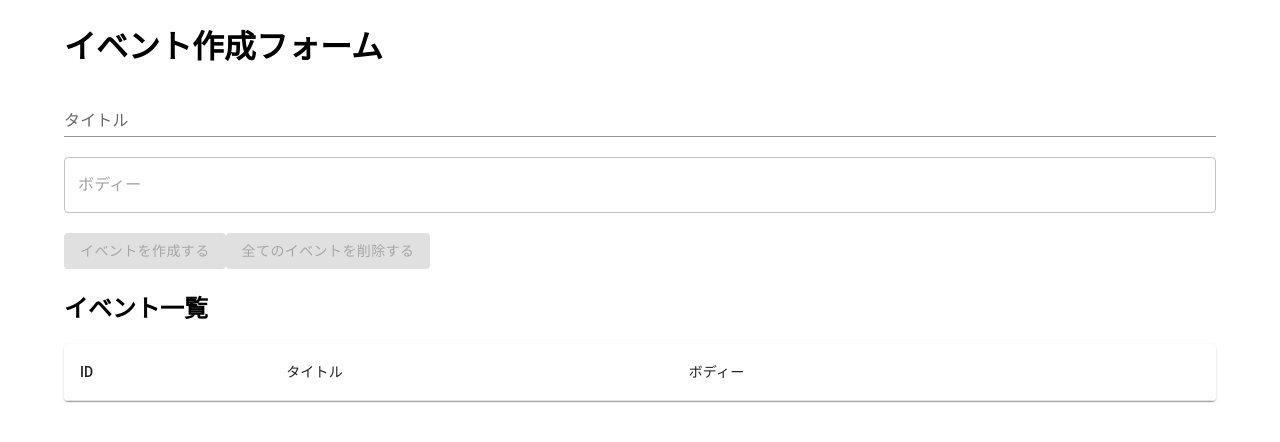
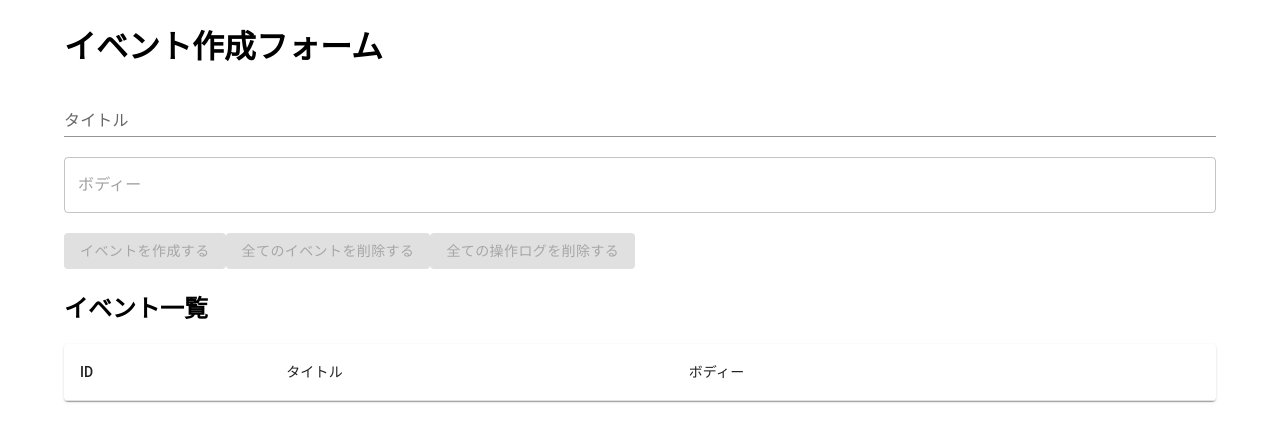
Before and after one commit to zony21/testapp, a React (Create React App) app in the folder testapp/: page / in a window 1280 px wide. Shown: the top 442 px of the page. Built offline with nearby package versions, Linux system fonts and the light colour scheme.

Commit message:
delete all opr

```diff
--- a/testapp/src/component/EventForm.js
+++ b/testapp/src/component/EventForm.js
@@ -20,7 +20,6 @@ const EventForm = () => {
         dispatch({
             type: ADD_OPERATION_LOG,
             description: 'イベントを作成しました',
-
         })
 
         setTitle('')
@@ -39,6 +38,14 @@ const EventForm = () => {
         }
     }
     const unCreatable = title === '' || body === ''
+
+    const deleteALLOprerationLogs = e => {
+        e.preventDefault()
+        const result = window.confirm('全ての操作ログを削除しますか？')
+        if (result) {
+            dispatch({ type: DELETE_OPERATION_LOGS })
+        }
+    }
     return (
         <>
             <h1>イベント作成フォーム</h1>
@@ -56,6 +63,7 @@ const EventForm = () => {
                 </div>
                 <Button variant="contained" onClick={addEvent} disabled={unCreatable}>イベントを作成する</Button>
                 <Button variant="contained" color="error" onClick={deleteAllEvents} disabled={state.events.length === 0}>全てのイベントを削除する</Button>
+                <Button variant="contained" color="error" onClick={deleteALLOprerationLogs} disabled={state.operationLogs.length === 0}>全ての操作ログを削除する</Button>
             </form>
         </>
     )
--- a/testapp/src/contexts/AppContext.js
+++ b/testapp/src/contexts/AppContext.js
@@ -1,4 +1,4 @@
-import React, { createContext } from 'react'
+import { createContext } from 'react'
 
 const AppContext = createContext()
 
--- a/testapp/src/reducers/index.js
+++ b/testapp/src/reducers/index.js
@@ -1,6 +1,5 @@
-import React from 'react'
 import { combineReducers } from 'redux'
 import events from './events'
-import operetionLogs from './operetionLogs'
+import operationLogs from './operationLogs'
 
-export default combineReducers({ events, operetionLogs })
+export default combineReducers({ events, operationLogs })
--- a/testapp/src/reducers/operetionLogs.js
+++ b/testapp/src/reducers/operationLogs.js
@@ -1,7 +1,6 @@
-import React from 'react'
 import { ADD_OPERATION_LOG, DELETE_OPERATION_LOGS } from '../actions'
 
-const operetionLogs = (state = [], action) => {
+const operationLogs = (state = [], action) => {
     switch (action.type) {
         case ADD_OPERATION_LOG:
             const operetionLog = { description: action.description, operation: action.operation }
@@ -13,4 +12,4 @@ const operetionLogs = (state = [], action) => {
     }
 }
 
-export default operetionLogs
+export default operationLogs
```
